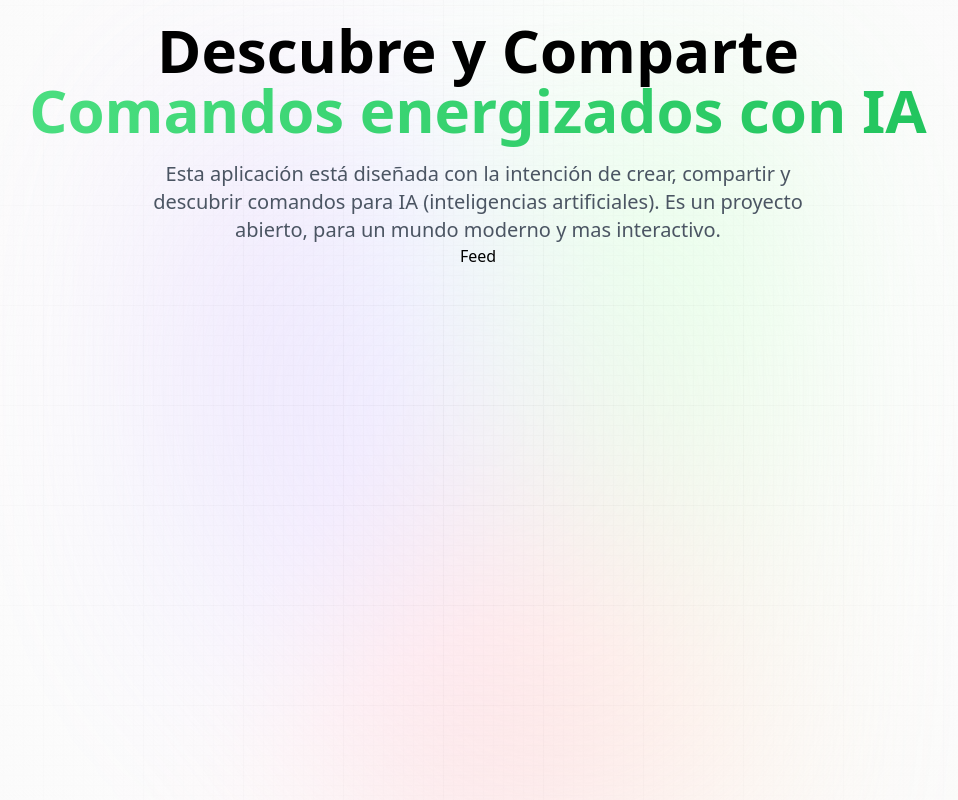
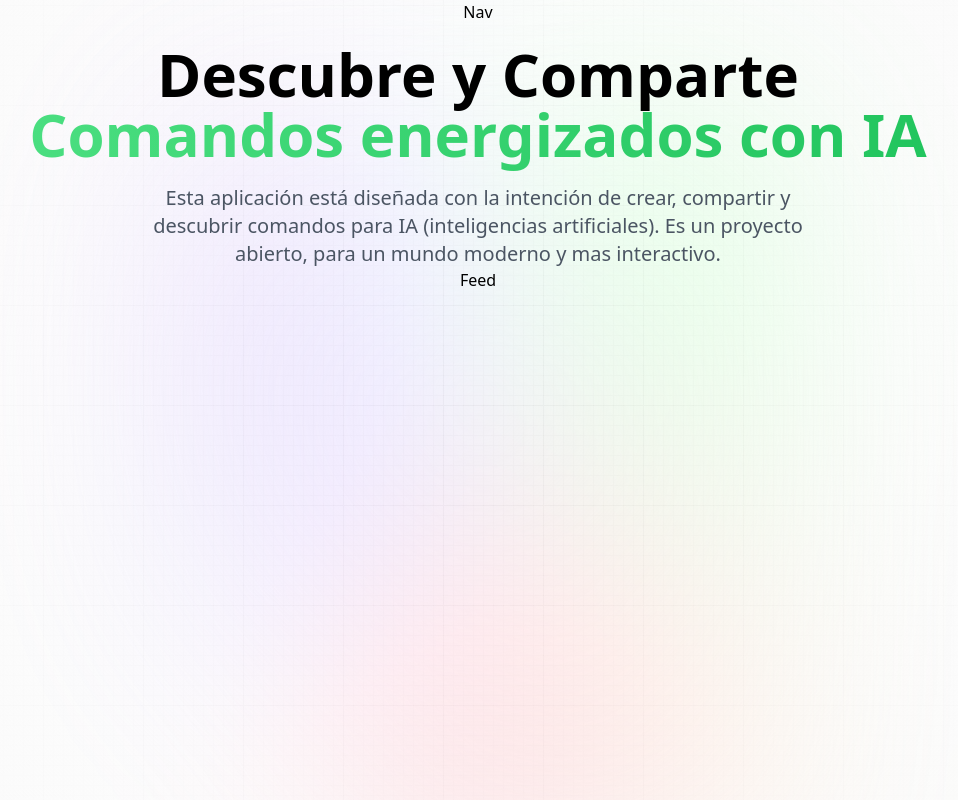
Before and after one commit to MayorCachapa/Next-MongoDB-Demo, a Next.js app: page / in a window 1280 px wide. Shown: the whole page, without its empty margins (162-1120 px from the left). Built offline with nearby package versions, Linux system fonts and the light colour scheme.

Commit message:
Nac component created
Necessary imports included

```diff
--- a/src/app/layout.tsx
+++ b/src/app/layout.tsx
@@ -1,3 +1,4 @@
+import Nav from '@/components/Nav'
 import './globals.css'
 import type { Metadata } from 'next'
 
@@ -18,6 +19,7 @@ export default function RootLayout({
                 <div className='gradient' />
             </div>
             <main className='app'>
+              <Nav />
                 {children}
             </main>
         </body>
--- a/src/app/page.tsx
+++ b/src/app/page.tsx
@@ -15,7 +15,6 @@ export default function Home({}: Props) {
             Es un proyecto abierto, para un mundo moderno y mas interactivo.
         </p>
         <Feed />
-
     </section>
   )
 }
--- /dev/null
+++ b/src/components/Nav.tsx
@@ -0,0 +1,13 @@
+'use client'
+import Link from "next/link"
+import Image from "next/image"
+import { useState, useEffect } from "react"
+import { signIn, signOut, useSession, getProviders } from 'next-auth/react'
+
+type Props = {}
+
+export default function Nav({}: Props) {
+  return (
+    <div>Nav</div>
+  )
+}
```
